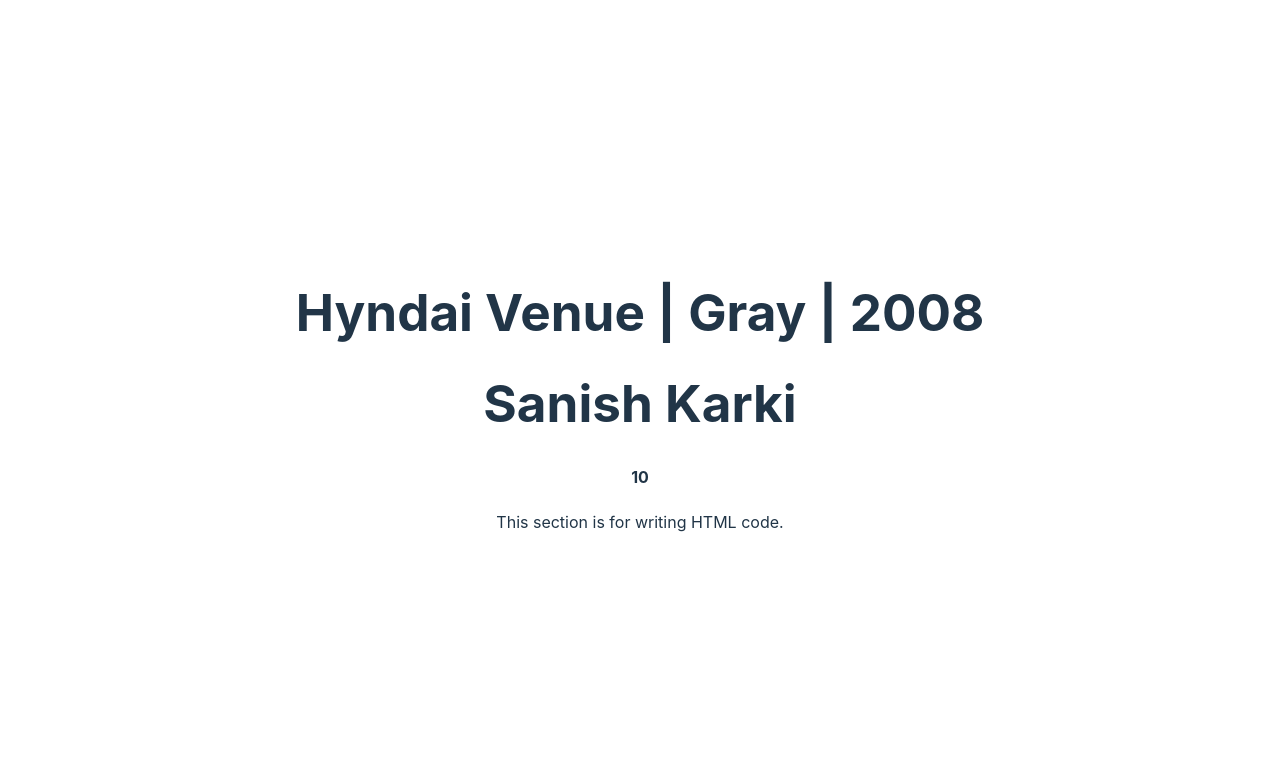
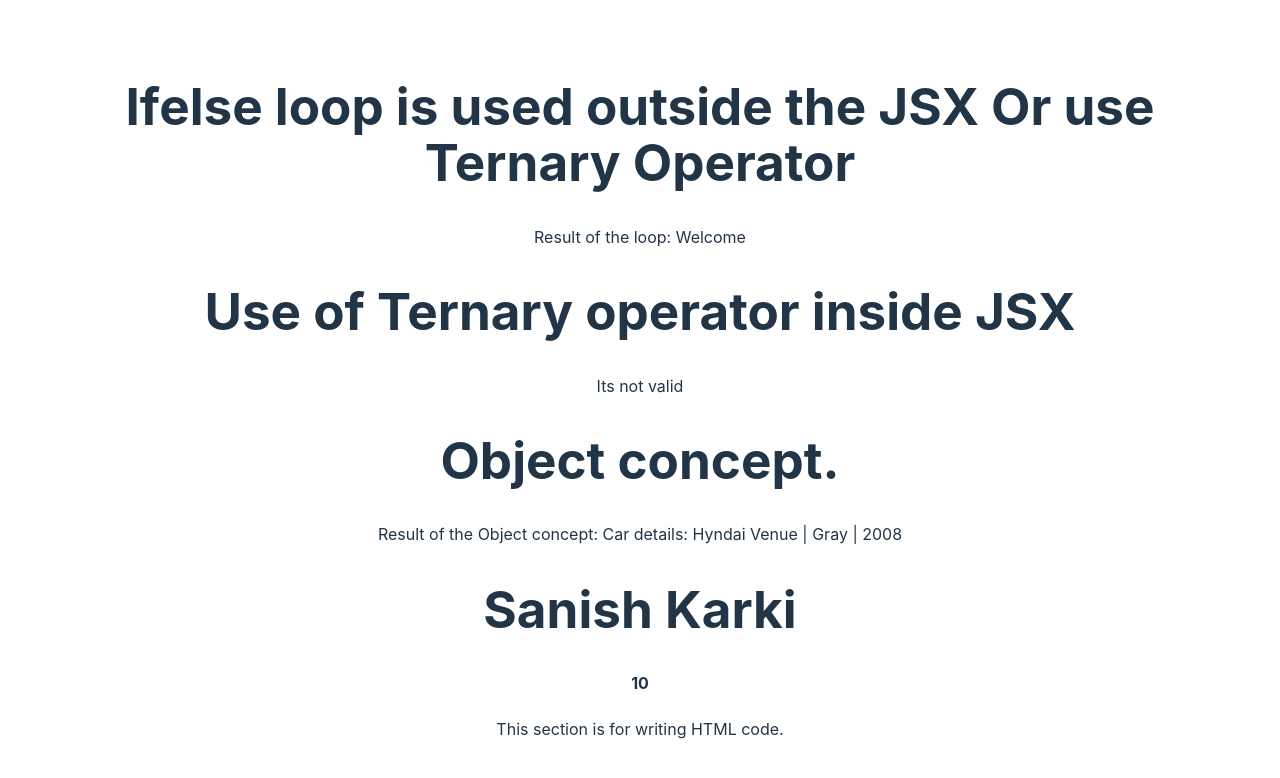
Before and after one commit to sanishkarkee/REACT-2024, a React (Vite) app: page / in a window 1280 px wide. Shown: the top 778 px of the page. Built offline with nearby package versions, Linux system fonts and the light colour scheme.

Commit message:
Video 6: JSX

```diff
--- a/src/App.jsx
+++ b/src/App.jsx
@@ -8,12 +8,30 @@
   make: '2008',
 };
 
+let a = 10;
+let msg = '';
+
+if (a > 5) {
+  msg = 'Welcome';
+} else {
+  msg = 'Bye';
+}
+
 function App() {
   return (
     <>
-      <h1>
-        {carObj.name} | {carObj.color} | {carObj.make}
-      </h1>
+      <h1>Ifelse loop is used outside the JSX Or use Ternary Operator</h1>
+      <p>Result of the loop: {msg}</p>
+
+      <h1>Use of Ternary operator inside JSX</h1>
+      <p>{a > 15 ? 'Its valid ' : 'Its not valid'}</p>
+
+      <h1>Object concept.</h1>
+      <p>
+        Result of the Object concept: Car details: {carObj.name} |{' '}
+        {carObj.color} | {carObj.make}
+      </p>
+
       <h1>{name}</h1>
       <h4>{5 + 5}</h4>
       <p>This section is for writing HTML code.</p>
```
